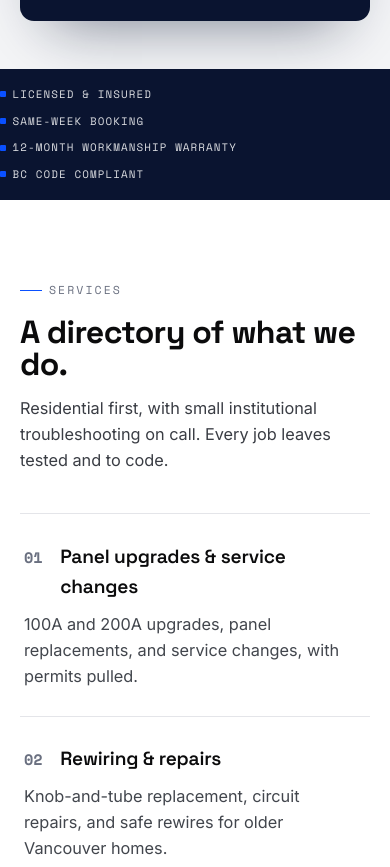
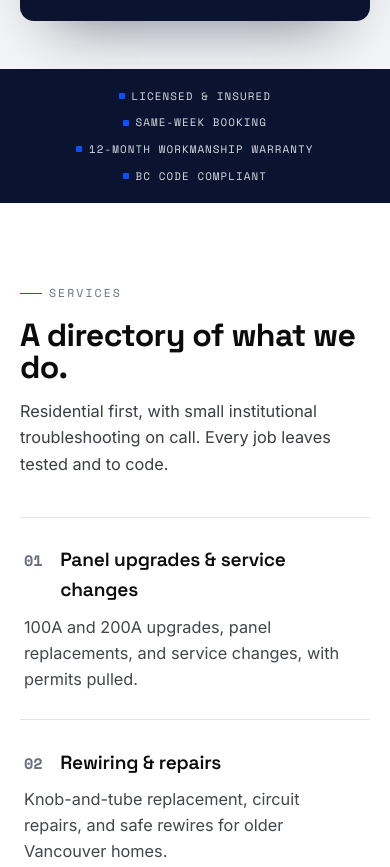
Before and after one commit to NicolasCandelaria/QCE-Electrical, a plain HTML site: page index.html in a window 390 px wide. Shown: the part 861-1728 px from the top of the page. Drawn offline with nearby package versions, Linux system fonts and the light colour scheme.

Commit message:
Center specstrip credentials list on mobile
Co-authored-by: Cursor <cursoragent@cursor.com>

```diff
--- a/index.html
+++ b/index.html
@@ -315,14 +315,12 @@
     .hero__wire{display:none}
     .hero__grid{opacity:.32;background-size:30px 30px}
     .specstrip__row{
-      display:grid;grid-template-columns:1fr 1fr;gap:.85rem 1.25rem;
-      padding:1.25rem 0;justify-content:start;
+      display:flex;flex-direction:column;align-items:center;gap:.75rem;
+      padding:1.25rem 0;
     }
-    .specstrip__item{font-size:.68rem;line-height:1.35}
+    .specstrip__item{justify-content:center;font-size:.68rem;line-height:1.35;text-align:center}
   }
   @media (max-width:560px){
-    .specstrip__row{grid-template-columns:1fr;gap:.75rem;padding:1.15rem 0}
-    .specstrip__item{max-width:100%}
     .two{grid-template-columns:1fr}
     .footer-top{grid-template-columns:1fr}
     .steps{grid-template-columns:1fr}
```
